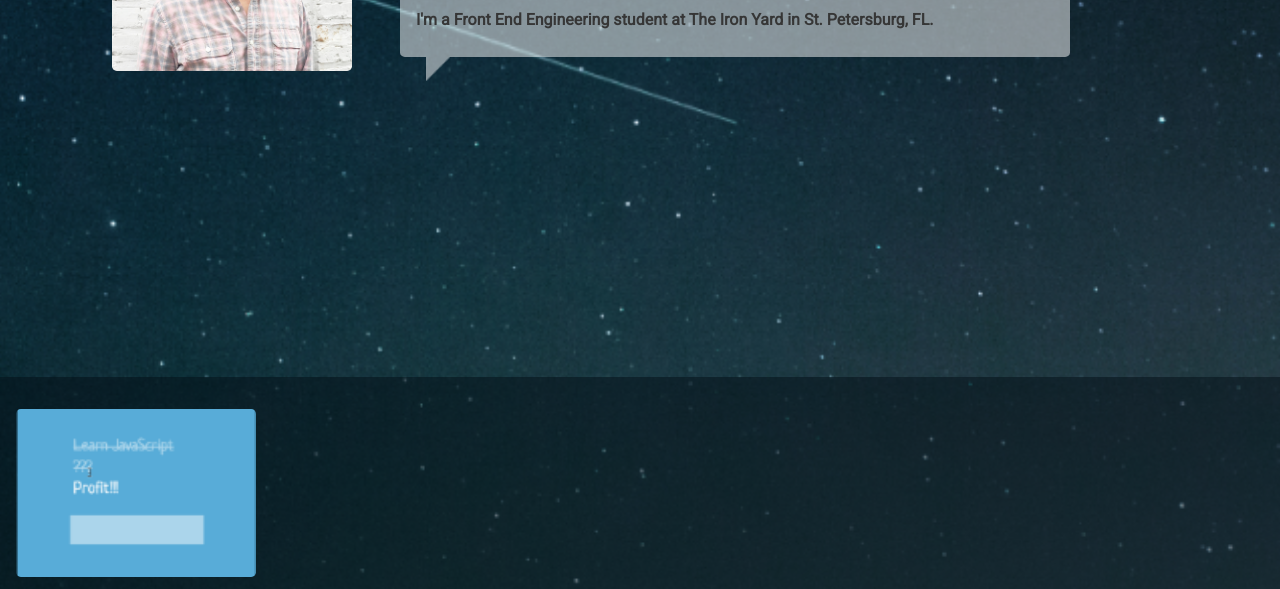
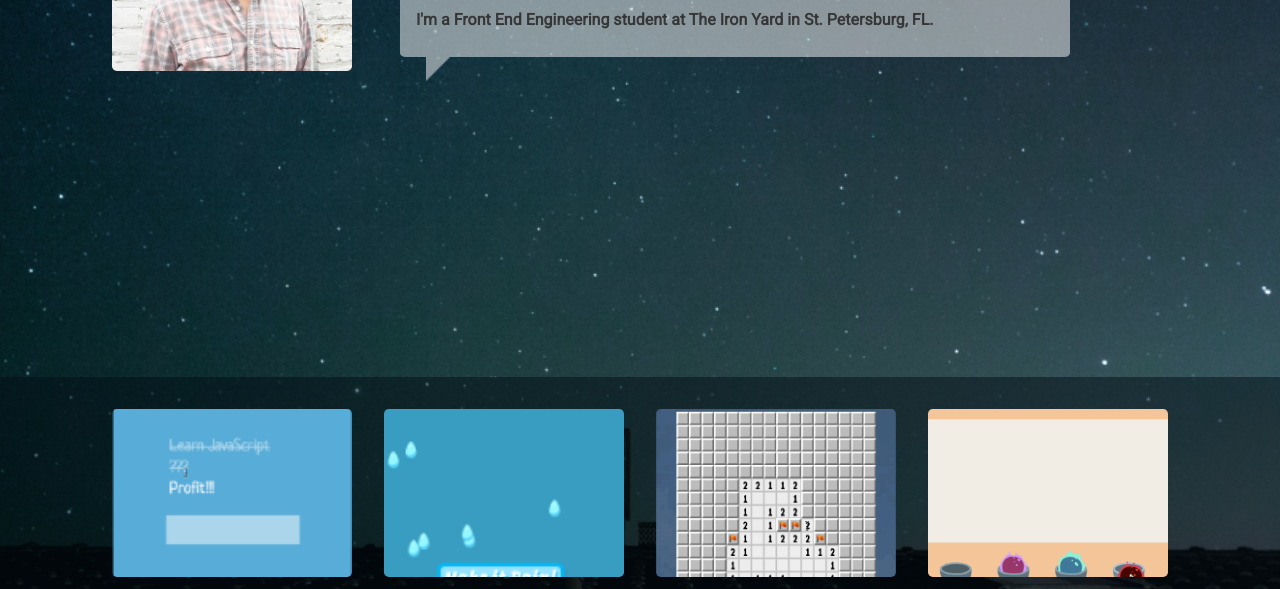
Before and after one commit to cfsanderson/Portfolio-1.0, a website: page public/index.html in a window 1280 px wide. Shown: the part 201-790 px from the top of the page. Drawn offline with Linux system fonts and the light colour scheme.

```diff
--- a/public/index.html
+++ b/public/index.html
@@ -20,7 +20,7 @@
         </blockquote>
       </div>
       <section class="game-thumbs">
-        <div>
+        <div class="thumbs">
           <p style="background-image: url('./images/01one.png');"></p>
           <p style="background-image: url('./images/02two.png');"></p>
           <p style="background-image: url('./images/03three.png');"></p>
--- a/public/screen.css
+++ b/public/screen.css
@@ -82,25 +82,31 @@
 section.game-thumbs {
   background-color: hsla(205, 79%, 5%, 0.5);
   padding: 1em;
-  display: flex;
+  /*display: flex;
   flex: 1;
-  flex-wrap: wrap;
+  flex-wrap: wrap;*/
   /*justify-content: flex-start;*/
 }
 
-.game-thumbs p {
-  /*border: 3px solid goldenrod;*/
+.thumbs p {
+  display: flex;
+  flex-wrap: wrap;
   width: 15em;
   height: 10.5em;
   background-repeat: no-repeat;
   background-size: cover;
   background-position: center;
   border-radius: 0.3em;
+  margin: 1em;
+}
+
+.thumbs {
   display: flex;
+  background-repeat: no-repeat;
+  background-size: cover;
+  background-position: center;
+  border-radius: 0.3em;
   justify-content: center;
-  align-items: center;
-  /*margin: 1em;*/
-  /*justify-content: space-between;*/
 }
 
 main {
```
